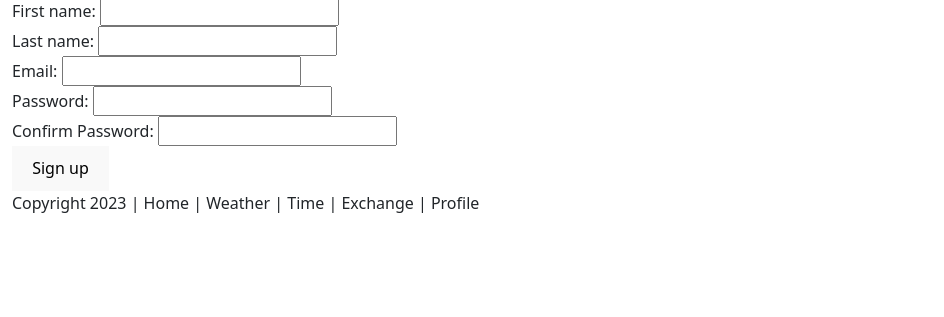
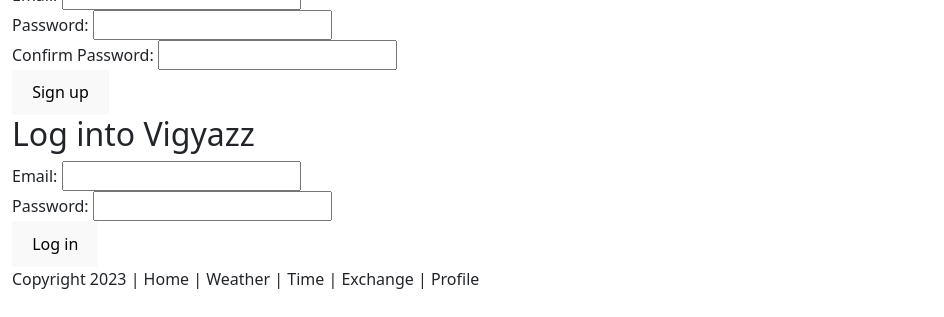
Before and after one commit to mikemccomb/vigyazz-frontend, a React (Vite) app: page / in a window 1280 px wide. Shown: the part 377-694 px from the top of the page, without its empty margins (0-944 px from the left). Built offline with nearby package versions, Linux system fonts and the light colour scheme; no server answers.

Commit message:
Creates Login skeleton

```diff
--- a/src/App.css
+++ b/src/App.css
@@ -1,3 +1,7 @@
 html {
   scroll-behavior: smooth;
 }
+
+button {
+  border-color: black;
+}
--- a/src/components/Content.jsx
+++ b/src/components/Content.jsx
@@ -1,3 +1,4 @@
+import { Login } from "./Login";
 import { SearchBar } from "./SearchBar";
 import { Signup } from "./Signup";
 
@@ -8,6 +9,7 @@ export function Content() {
       The weather in [Name of search place] is: [Pull from API]. The current time in [Name of search place] is: [Human
       Time]
       <Signup />
+      <Login />
     </div>
   );
 }
--- /dev/null
+++ b/src/components/Login.jsx
@@ -0,0 +1,26 @@
+import axios from "axios";
+import { useState } from "react";
+
+const jwt = localStorage.getItem("jwt");
+if (jwt) {
+  axios.defaults.headers.common["Authorization"] = `Bearer ${jwt}`;
+}
+
+export function Login() {
+  return (
+    <>
+      <h2>Log into Vigyazz</h2>
+      <form onSubmit="">
+        <div>
+          Email: <input type="email" name="email" id="email-login" />
+        </div>
+        <div>
+          Password: <input type="password" name="password" id="password-login" />
+        </div>
+        <div>
+          <button type="submit">Log in</button>
+        </div>
+      </form>
+    </>
+  );
+}
--- a/src/components/Signup.jsx
+++ b/src/components/Signup.jsx
@@ -50,7 +50,9 @@ export function Signup() {
         <div>
           Confirm Password: <input type="password" name="password_confirmation" id="password_confirmation" />
         </div>
-        <button type="submit">Sign up</button>
+        <div>
+          <button type="submit">Sign up</button>
+        </div>
       </form>
     </>
   );
```
